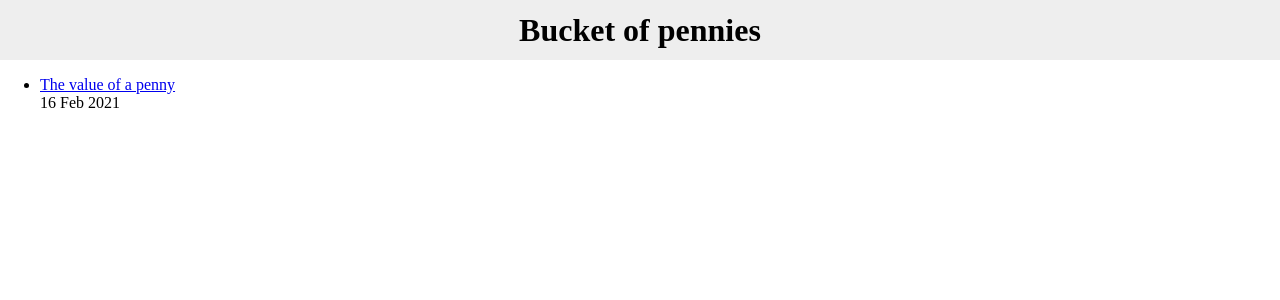
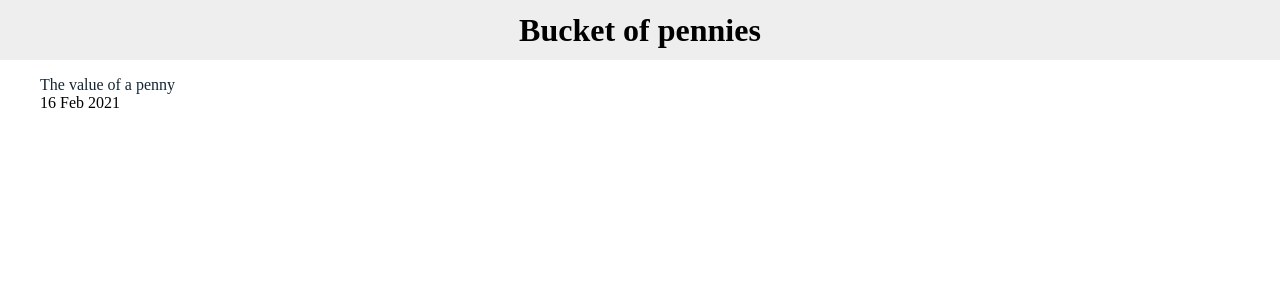
Before and after one commit to bucketofpennies/bucketofpennies.github.io, a Jekyll site: the page built from index.html, in a window 1280 px wide. Shown: the top 300 px of the page. Built offline with Jekyll 4.4.1, drawn with Linux system fonts in a browser that asks for light colours.

Commit message:
Update default.html

```diff
--- a/_layouts/default.html
+++ b/_layouts/default.html
@@ -8,6 +8,15 @@
         padding: 0;
         width: 100%;
         height: 100%;
+      }
+
+      ul {
+        list-style: none;
+      }
+
+      a, a:visited, a:active, a:hover {
+        color: #152635;
+        text-decoration: none;
       }
 
       .heading {
```
